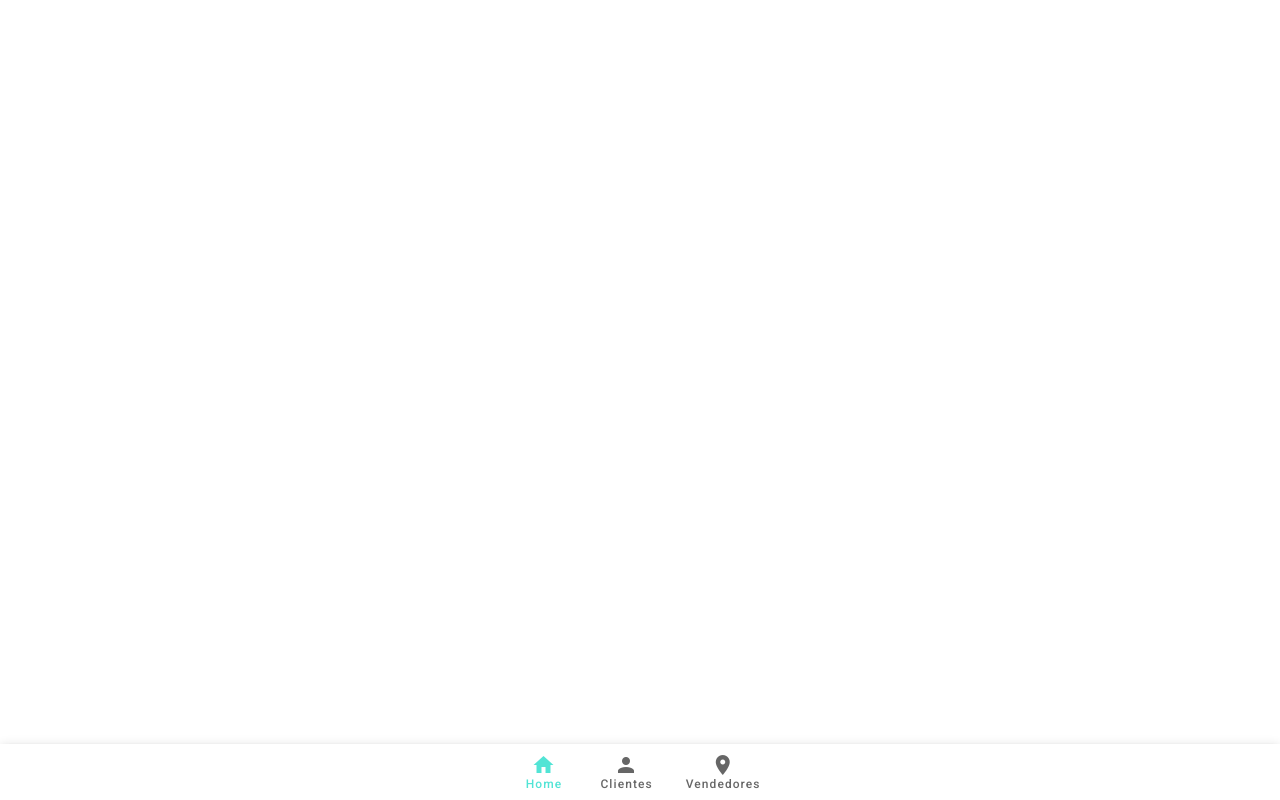
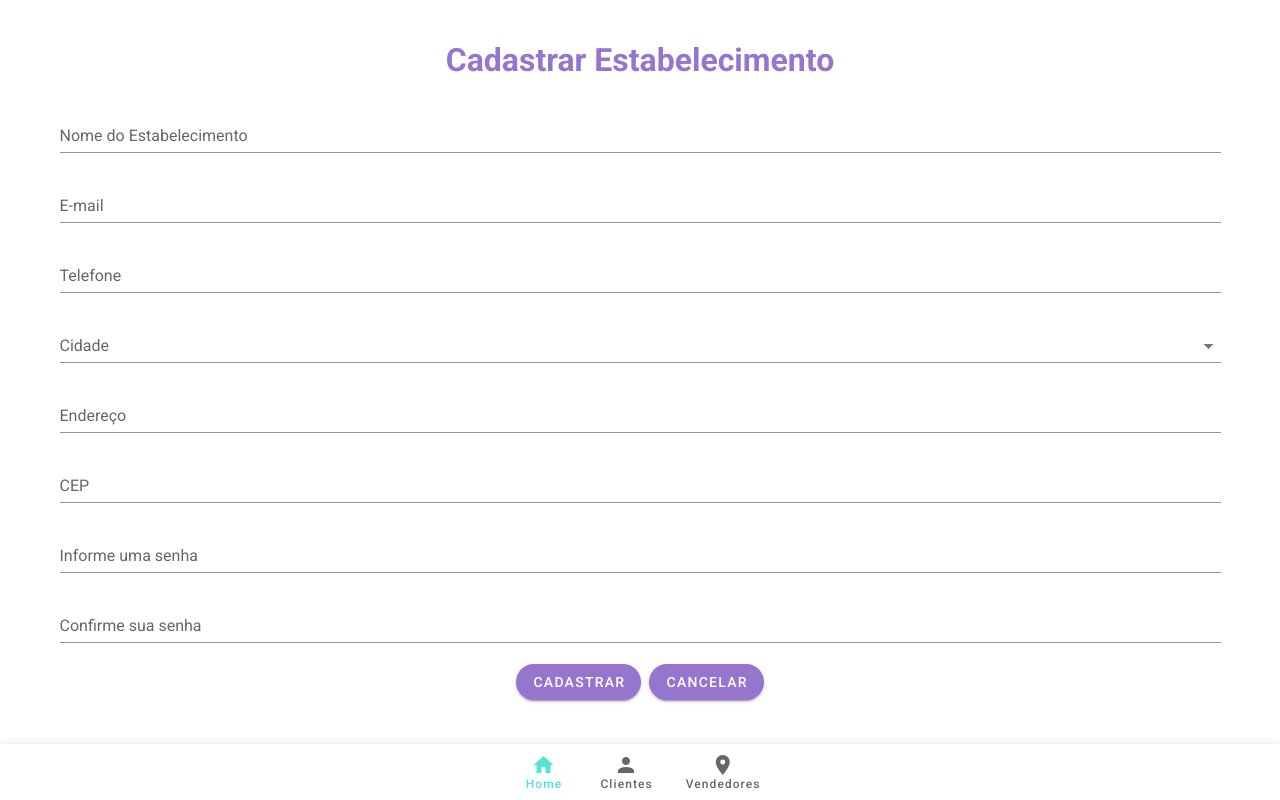
Before and after one commit to IgorWestermann/hackathon-iteris-time27, a Vue app: page /registervendor in a window 1280 px wide. Built offline with nearby package versions, Linux system fonts and the light colour scheme.

Commit message:
Adicionado página de registro de vendedores

```diff
--- a/src/router/index.js
+++ b/src/router/index.js
@@ -1,7 +1,8 @@
-import Vue from 'vue'
-import VueRouter from 'vue-router'
-import HomePage from '../views/HomePage.vue'
-import ProductsPage from '../views/ProductsPage.vue'
+import Vue from 'vue';
+import VueRouter from 'vue-router';
+import HomePage from '../views/HomePage.vue';
+import ProductsPage from '../views/ProductsPage.vue';
+import VendorRegisterPage from '../views/VendorRegisterPage.vue';
 
 Vue.use(VueRouter);
 
@@ -14,14 +15,19 @@ const routes = [
   {
     path: '/produtos',
     name: 'ProductsPage',
-    component: ProductsPage
+    component: ProductsPage,
+  },
+  {
+    path: '/registervendor',
+    name: 'VendorRegisterPage',
+    component: VendorRegisterPage,
   },
   // {
   //   path: '/',
   //   name: 'VendedorView',
   //   component: HomePage
   // },
-]
+];
 
 const router = new VueRouter({
   mode: 'history',
--- a/src/views/HomePage.vue
+++ b/src/views/HomePage.vue
@@ -9,8 +9,10 @@
     <h3 class="text-center mb-6">Escolha uma opção:</h3>
 
     <div class="text-center home-buttons">
-      <v-btn rounded color="primary" dark> Sou cliente </v-btn>
-      <v-btn rounded color="primary" dark> Sou revendedor </v-btn>
+      <router-link to="/produtos">
+        <v-btn rounded color="deep-purple lighten-2" dark> Sou cliente </v-btn>
+      </router-link>
+      <v-btn rounded color="deep-purple lighten-2" dark> Sou vendedor </v-btn>
     </div>
   </v-container>
 </template>
@@ -27,6 +29,10 @@ export default {
   justify-content: space-around;
 }
 
+.home-buttons a {
+  text-decoration: none;
+}
+
 .home-img {
   width: 100%;
   border-radius: 60px;
--- /dev/null
+++ b/src/views/VendorRegisterPage.vue
@@ -0,0 +1,70 @@
+<template>
+  <v-container>
+    <h1 class="text-center page-title mb-6">Cadastrar Estabelecimento</h1>
+    <v-form class="registro-box" ref="form">
+      <v-text-field
+        label="Nome do Estabelecimento"
+        color="deep-purple lighten-2"
+        required
+      >
+      </v-text-field>
+      <v-text-field label="E-mail" color="deep-purple lighten-2">
+      </v-text-field>
+      <v-text-field
+        label="Telefone"
+        color="deep-purple lighten-2"
+      ></v-text-field>
+      <v-select
+        v-model="select"
+        :items="items"
+        label="Cidade"
+        color="deep-purple lighten-2"
+      ></v-select>
+      <v-text-field
+        label="Endereço"
+        color="deep-purple lighten-2"
+      ></v-text-field>
+      <v-text-field label="CEP" color="deep-purple lighten-2"></v-text-field>
+      <v-text-field
+        type="password"
+        label="Informe uma senha"
+        color="deep-purple lighten-2"
+      ></v-text-field>
+      <v-text-field
+        type="password"
+        label="Confirme sua senha"
+        color="deep-purple lighten-2"
+      ></v-text-field>
+
+      <div class="register-page-btns">
+        <v-btn rounded color="deep-purple lighten-2" dark> Cadastrar </v-btn>
+        <v-btn rounded color="deep-purple lighten-2 ml-2" dark>
+          Cancelar
+        </v-btn>
+      </div>
+    </v-form>
+  </v-container>
+</template>
+
+<script>
+export default {
+  name: 'VendorRegisterPage',
+  data() {
+    return {
+      select: null,
+      items: ['Manaus - AM', 'Rio Branco - AC', 'Macapá- AP'],
+    };
+  },
+};
+</script>
+
+<style scoped>
+.page-title {
+  color: #9575cd;
+}
+
+.register-page-btns {
+  display: flex;
+  justify-content: center;
+}
+</style>
```
